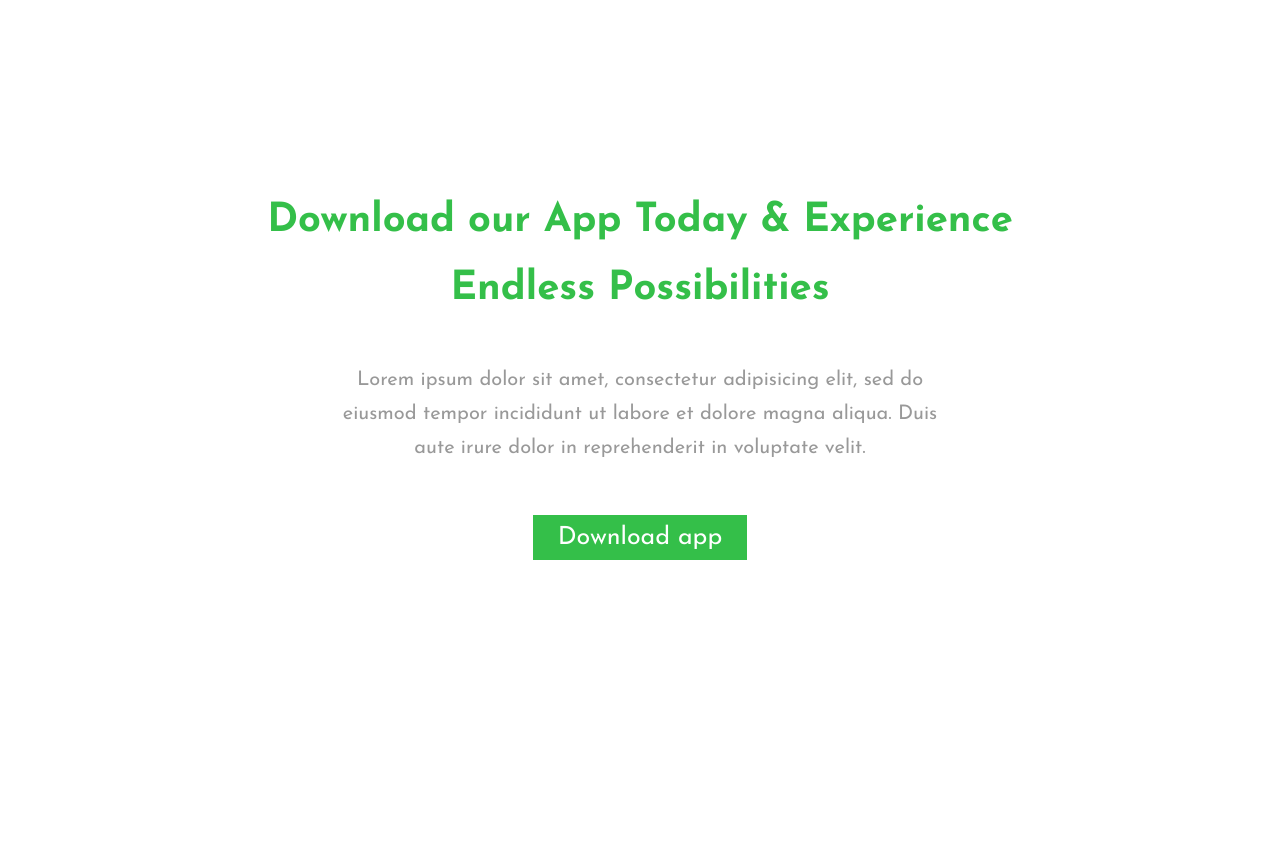
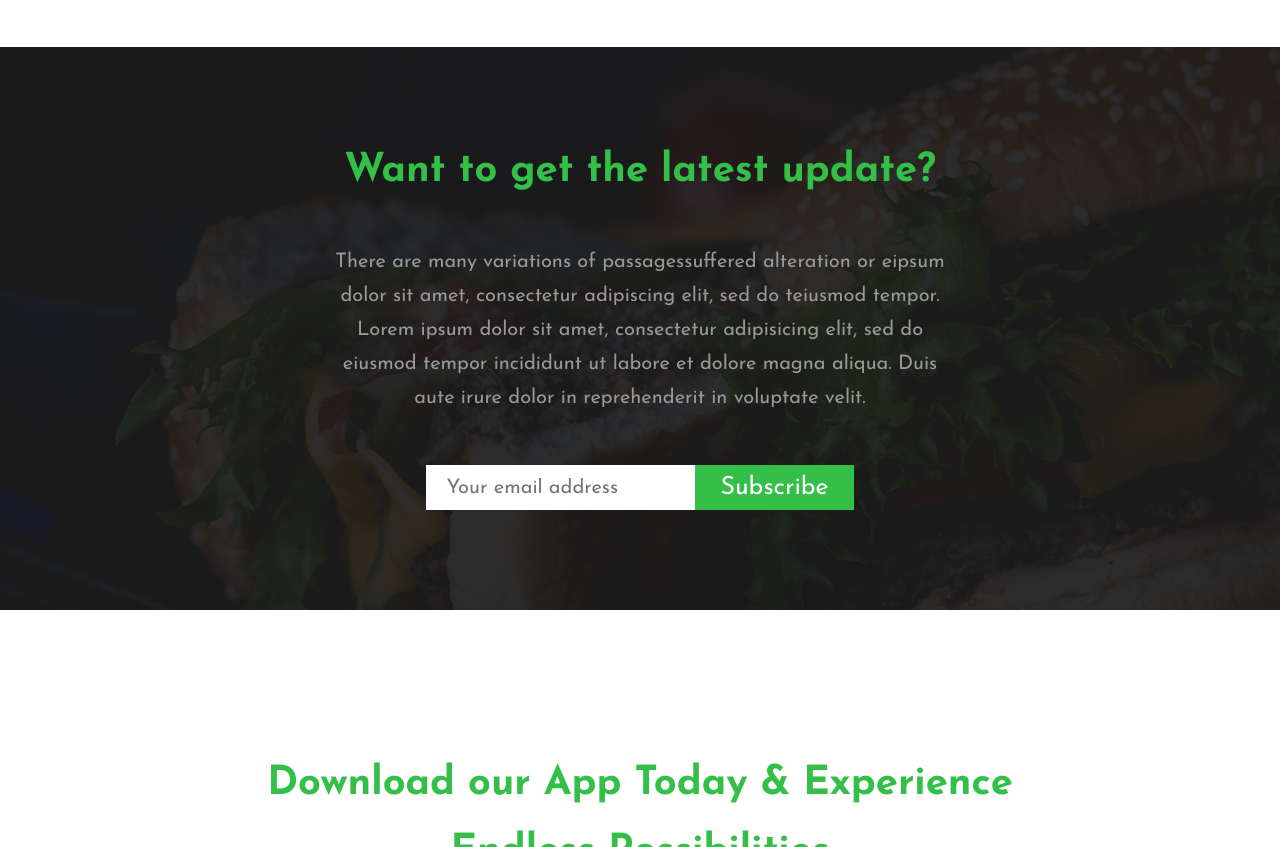
Before and after one commit to Ahmedhamdy96/Cafe360, a website: page index.html in a window 1280 px wide. Shown: the part 2498-3345 px from the top of the page. Before the commit the page ends 3208 px from the top, so only its background shows below. Drawn offline with Linux system fonts and the light colour scheme.

Commit message:
latest updates

```diff
--- a/index.html
+++ b/index.html
@@ -143,6 +143,25 @@
     </section>
     <!-- end recepies -->
 
+    <!-- start news -->
+    <section class="section-heading news">
+      <div class="container">
+        <h2>Want to get the latest update?</h2>
+        <p>
+          There are many variations of passagessuffered alteration or eipsum
+          dolor sit amet, consectetur adipiscing elit, sed do teiusmod tempor.
+          Lorem ipsum dolor sit amet, consectetur adipisicing elit, sed do
+          eiusmod tempor incididunt ut labore et dolore magna aliqua. Duis aute
+          irure dolor in reprehenderit in voluptate velit.
+        </p>
+        <div class="mail-box">
+          <input type="email" placeholder="Your email address" />
+          <button class="btn">Subscribe</button>
+        </div>
+      </div>
+    </section>
+    <!-- end news -->
+
     <!-- start download-app -->
     <section class="section-heading">
       <div class="container">
--- /dev/null
+++ b/sass/layout/_news.scss
@@ -0,0 +1,33 @@
+.news {
+  padding: 5rem 0;
+  background-image: url("./../imgs/bg-shape5.png");
+  background-repeat: no-repeat;
+  background-size: cover;
+  position: relative;
+  z-index: 5;
+  &::before {
+    content: "";
+    position: absolute;
+    left: 0;
+    top: 0;
+    width: 100%;
+    height: 100%;
+    background-color: rgba(0, 0, 0, 0.8);
+    z-index: -1;
+  }
+
+  .container {
+    .mail-box {
+      margin: 5rem 0;
+      display: flex;
+      justify-content: center;
+      input {
+        font-size: 2rem;
+        padding: 1rem 2rem;
+        flex-basis: 20%;
+        border: none;
+        outline: none;
+      }
+    }
+  }
+}
--- a/sass/main.scss
+++ b/sass/main.scss
@@ -15,3 +15,4 @@
 @import "./layout/section_heading.scss";
 @import "./layout/recipe_box.scss";
 @import "./utilities/utilities.scss";
+@import "./layout/news.scss";
```
Also changed, not shown: css/style.css.
